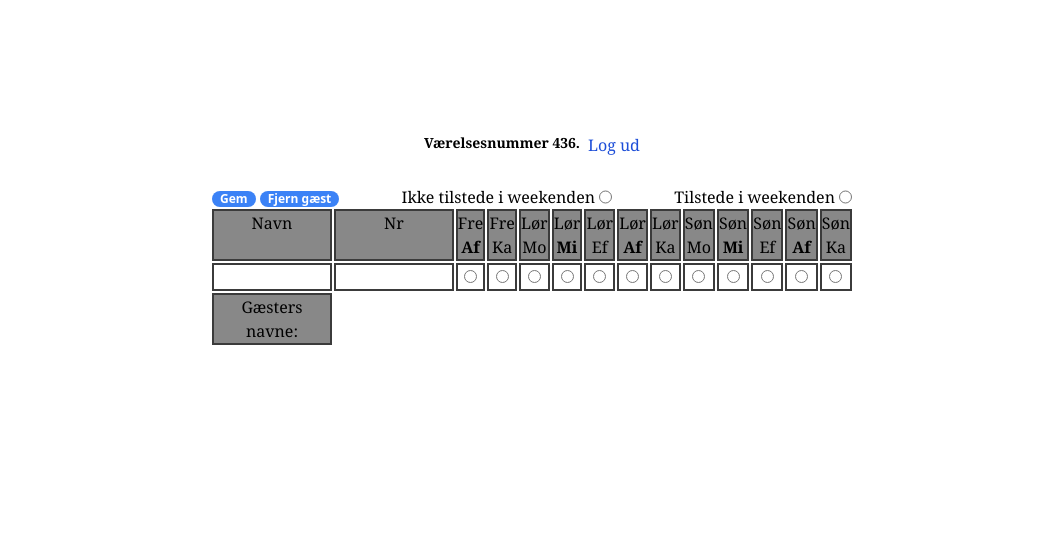
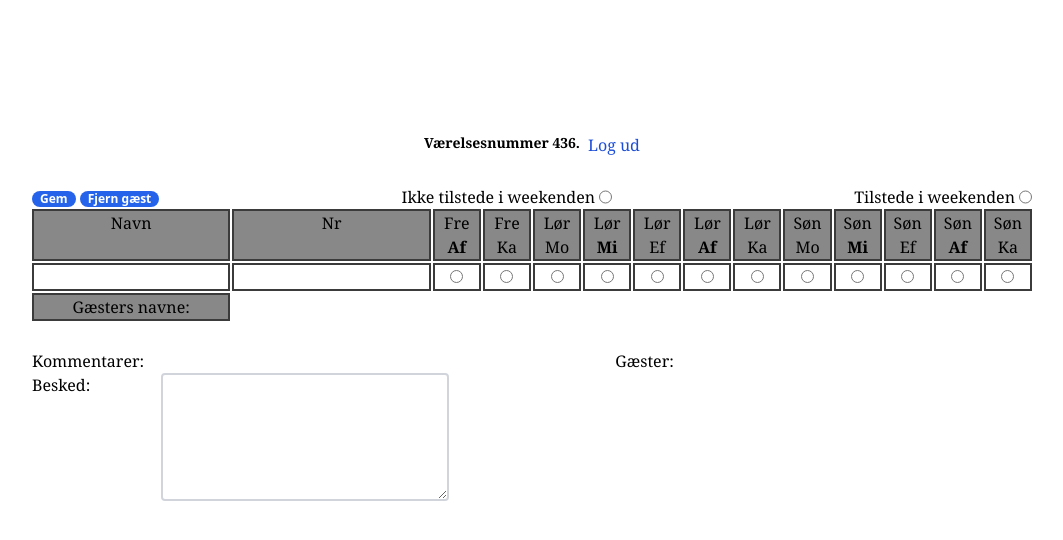
Before and after one commit to luka2257/Weekendtilmelding, a SvelteKit app: page /options in a window 1280 px wide. Shown: the top 540 px of the page, without its empty margins (108-1171 px from the left). Built offline with nearby package versions, Linux system fonts and the light colour scheme.

Commit message:
feat: Comment section

```diff
--- a/src/routes/options/+page.svelte
+++ b/src/routes/options/+page.svelte
@@ -1,16 +1,16 @@
 <!-- Padding to give a percentage distance from the top -->
 <div class="h-1/6"></div>
 <!-- Content -->
-<div class="flex items-center flex-col w-1/2">
+<div class="flex items-center flex-col wrapper-width">
     <div class="flex gap-2 mb-7">
         <h2 class="font-semibold text-sm" >Værelsesnummer 436.</h2>
-        <a class="text-blue-700" href="www.google.com">Log ud</a>
+        <a class="text-blue-700" href="/">Log ud</a>
     </div>
 
     <div class="flex justify-between w-full">
         <div class="font-sans">
-            <button class="bg-blue-500 text-white pl-2 pr-2 rounded-xl h-max w-max text-xs font-semibold">Gem</button>
-            <button class="bg-blue-500 text-white pl-2 pr-2 rounded-xl h-max w-max text-xs font-semibold">Fjern gæst</button>
+            <button class="bg-blue-600 text-white pl-2 pr-2 rounded-xl h-max w-max text-xs font-semibold">Gem</button>
+            <button class="bg-blue-600 text-white pl-2 pr-2 rounded-xl h-max w-max text-xs font-semibold">Fjern gæst</button>
         </div>
         <div class="flex gap-1">
             <label for="ikkeTilstede">Ikke tilstede i weekenden</label>
@@ -40,8 +40,8 @@
         <div class="col-span-1 text-center gridItemColor gridItemBorder">Søn <strong class="font-semibold font-sm">Af</strong></div>
         <div class="col-span-1 text-center gridItemColor gridItemBorder">Søn Ka</div>
         <!-- Radio buttons and input fields -->
-        <div class="col-span-4 text-center"><input class="w-full gridItemBorder" type="text"></div>
-        <div class="col-span-4 text-center"><input class="w-full gridItemBorder" type="text"></div>
+        <div class="col-span-4 text-center"><input class="w-full gridItemBorder" type="text" name="name"></div>
+        <div class="col-span-4 text-center"><input class="w-full gridItemBorder" type="text" name="roomNumber"></div>
         <div class="col-span-1 text-center"><div class="w-full gridItemBorder"><input type="radio" name="FreAf"></div></div>
         <div class="col-span-1 text-center"><div class="w-full gridItemBorder"><input type="radio" name="FreKa"></div></div>
         <div class="col-span-1 text-center"><div class="w-full gridItemBorder"><input type="radio" name="LørMo"></div></div>
@@ -59,10 +59,30 @@
         <div class="col-span-12"></div>
         <div class="col-span-4"></div>
     </div>
+
+    <!-- Guests and comments section -->
+    <div class="w-full flex justify-between mt-7">
+        <!-- Comments -->
+        <div class="flex flex-col h-max w-5/12">
+            <p>Kommentarer:</p>
+            <div class="flex justify-between">
+                <p>Besked:</p>
+                <textarea name="comment" class="w-72 h-32 border-2 border-gray-300 rounded"></textarea>
+            </div>
+        </div>
+        <!-- Guests -->
+        <div class="flex flex-col h-max w-5/12">
+            <p>Gæster:</p>
+        </div>
+    </div>
 </div>
 
 
 <style>
+    .wrapper-width {
+        width: 1000px;
+    }
+
     .grid-container {
         display: grid;
         grid-template-columns: repeat(20, 1fr); /* Creates 16 equal-width columns */
```
